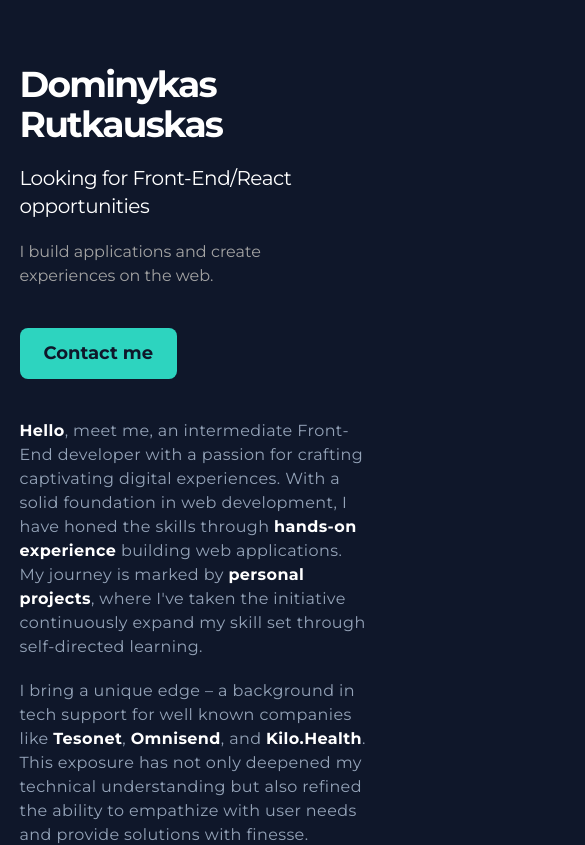
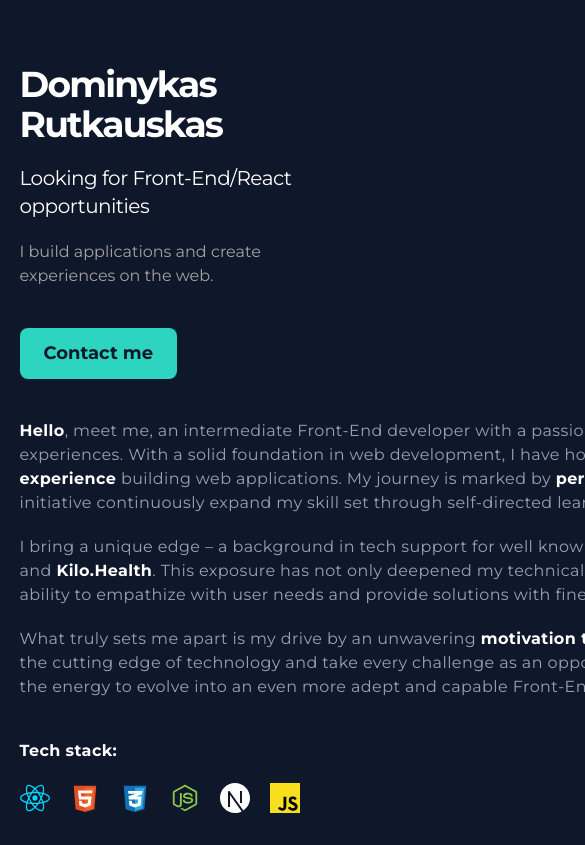
Before and after one commit to domrut/portfolio, a Next.js app in the folder front/: page / in a window 390 px wide. Shown: the top 845 px of the page, 585 px wide, since content can reach past the window. Built offline with nearby package versions, Linux system fonts and the light colour scheme; no server answers; the database is empty.

Commit message:
font optimization

```diff
--- a/front/components/introduction.tsx
+++ b/front/components/introduction.tsx
@@ -7,7 +7,7 @@ import JsIcon from "./svg/jsIcon";
 
 export default function Introduction () {
     return (
-        <section className="my-10 text-slate-400 text-base sm:text-[18px] tracking-wide max-w-4xl">
+        <section className="my-10 text-slate-400 text-base sm:text-[18px] w-[900px] tracking-wide max-w-4xl">
             <section>
                 <p>
                     <span className="text-white font-semibold">Hello</span>, meet me, an intermediate Front-End developer with a passion for crafting captivating digital experiences. With a solid foundation in web development, I have honed the skills through <span className="text-white font-semibold">hands-on experience</span> building web applications. My journey is marked by <a href="https://github.com/domrut" className="text-white font-semibold hover:text-teal-400">personal projects</a>, where I've taken the initiative continuously expand my skill set through self-directed learning.</p>
--- a/front/components/layout.tsx
+++ b/front/components/layout.tsx
@@ -2,10 +2,15 @@ import {PropsWithChildren} from "react";
 import Head from "next/head";
 import Header from "./header";
 import Footer from "./footer";
+import { Montserrat } from "next/font/google";
 
+const montserrat = Montserrat({
+    weight: ['400', '700', '500'],
+    subsets: ["latin"]
+})
 export default function Layout({children}: PropsWithChildren) {
     return (
-        <div className="max-w-container mx-auto px-[5%]">
+        <div className={`max-w-container mx-auto px-[5%] ${montserrat.className}`}>
             <Head>
                 <title>Dominykas Rutkauskas</title>
                 <link rel="icon" href="/favicon.ico"/>
--- a/front/styles/globals.css
+++ b/front/styles/globals.css
@@ -1,4 +1,3 @@
-@import url('https://fonts.googleapis.com/css2?family=Montserrat:wght@400;700&display=swap');
 @tailwind base;
 @tailwind components;
 @tailwind utilities;
```
